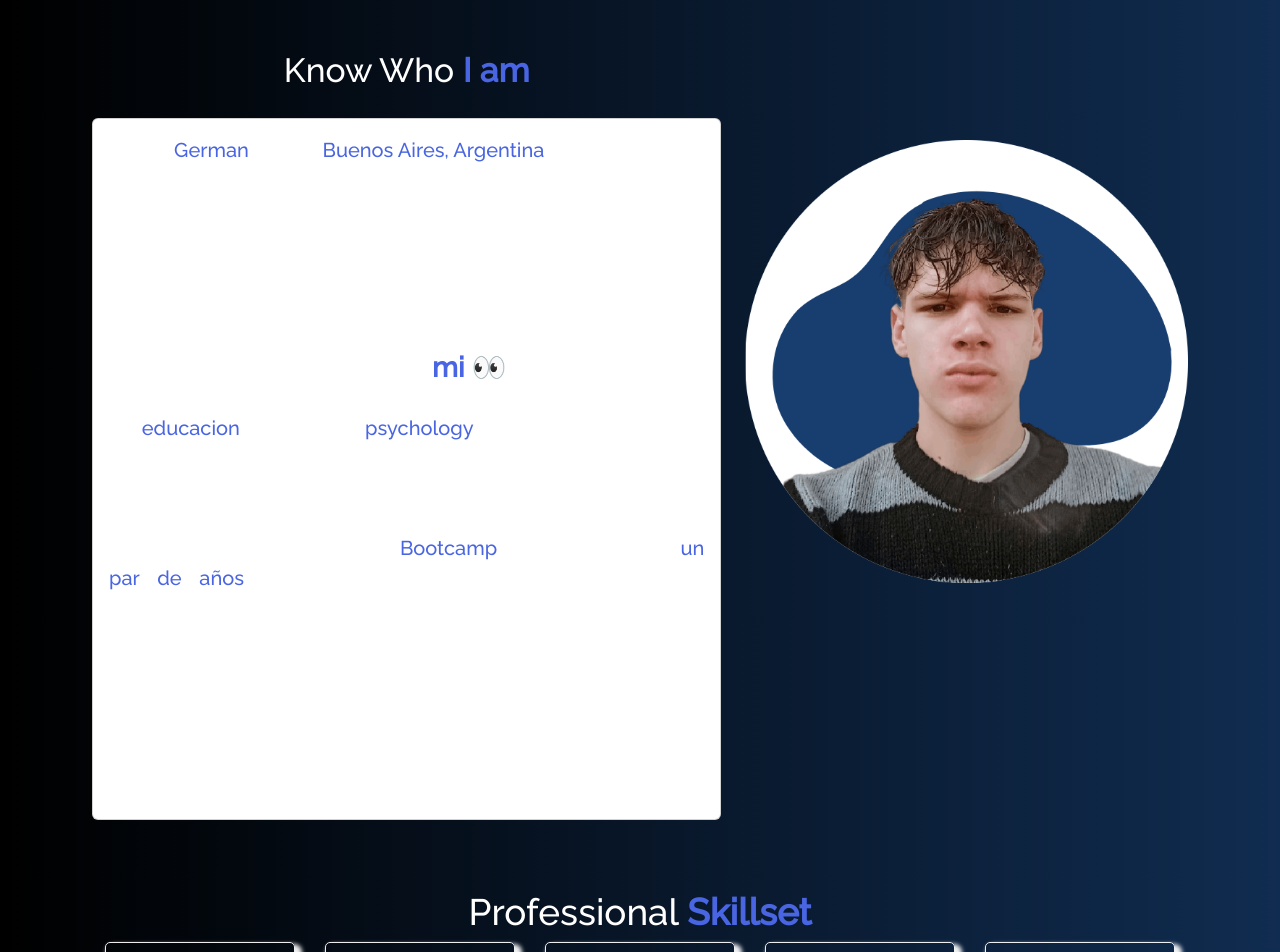
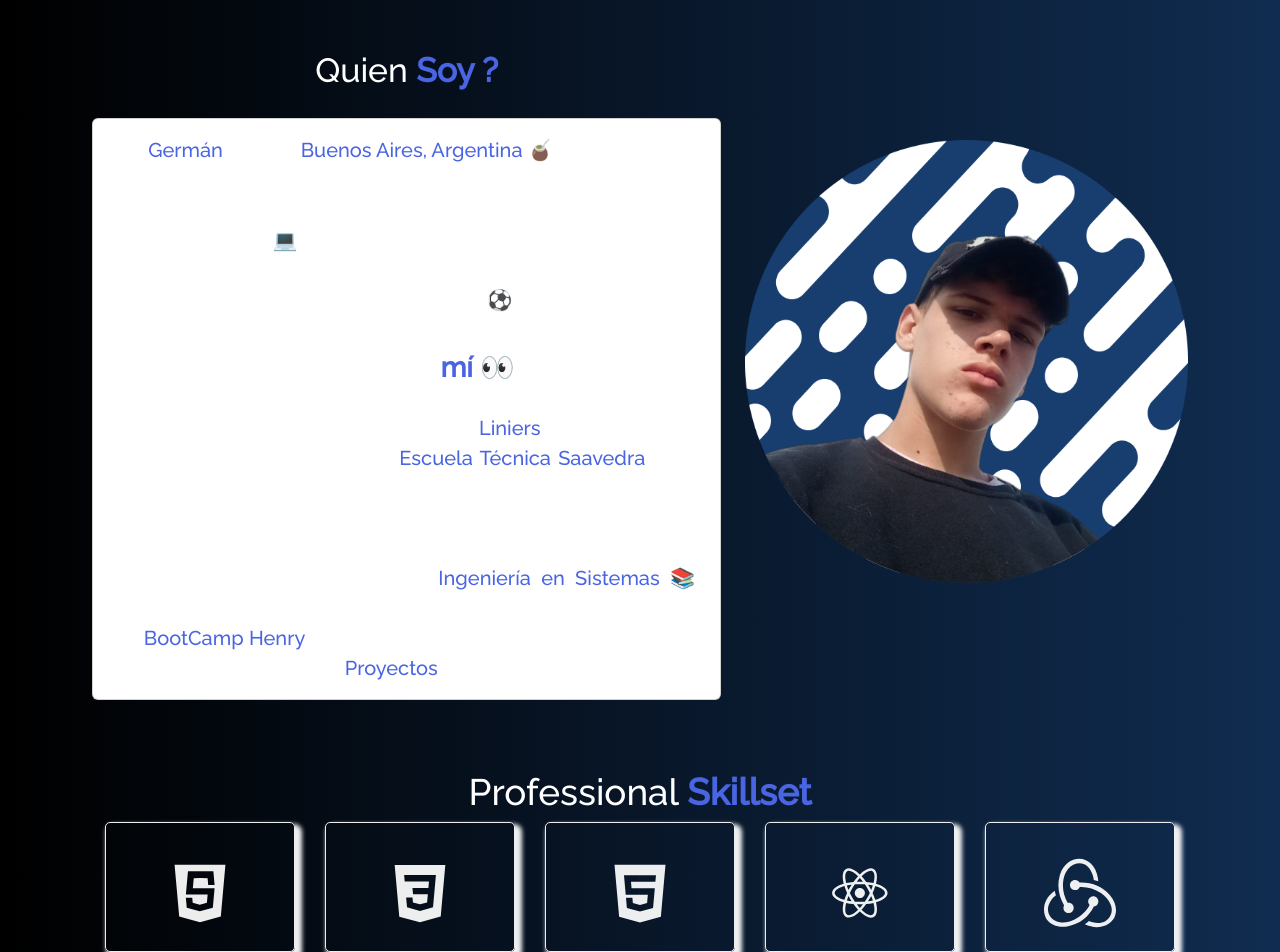
Before and after one commit to German-Bisutti/Portafolio, a React (Create React App) app: page /about in a window 1280 px wide. Shown: the part 140-1092 px from the top of the page. Built offline with nearby package versions, Linux system fonts and the light colour scheme.

Commit message:
Commit 1.0.5

```diff
--- /dev/null
+++ b/src/components/Calendly/Calendly.jsx
@@ -0,0 +1,24 @@
+import React, { useEffect } from "react";
+
+const Calendly = () => {
+  useEffect(() => {
+    const script = document.createElement("script");
+    script.src = "https://assets.calendly.com/assets/external/widget.js";
+    script.async = true;
+    document.body.appendChild(script);
+
+    return () => {
+      document.body.removeChild(script);
+    };
+  }, []);
+
+  return (
+    <div
+      className="calendly-inline-widget"
+      data-url="https://calendly.com/germanbisutti?hide_landing_page_details=1&hide_gdpr_banner=1&primary_color=183e70"
+      style={{ minWidth: 320, height: 400 }}
+    />
+  );
+};
+
+export default Calendly;
--- a/src/views/About/About.jsx
+++ b/src/views/About/About.jsx
@@ -2,7 +2,8 @@ import React from "react";
 import { Container, Row, Col } from "react-bootstrap";
 import Techstack from "./Techstack";
 import Aboutcard from "./AboutCart";
-import laptopImg from "../../assets/profile-pic.png";
+import Calendly from "../../components/Calendly/Calendly";
+import laptopImg from "../../assets/profile-pic2.png";
 
 function About() {
   return (
@@ -18,7 +19,7 @@ function About() {
             }}
           >
             <h1 style={{ fontSize: "2.1em", paddingBottom: "20px" }}>
-              Know Who <strong className="purple">I am</strong>
+              Quien <strong className="purple">Soy ?</strong>
             </h1>
             <Aboutcard />
           </Col>
@@ -33,7 +34,6 @@ function About() {
         <h1 className="project-heading">
           Professional <strong className="purple">Skillset </strong>
         </h1>
-
         <Techstack />
       </Container>
     </Container>
--- a/src/views/About/AboutCart.jsx
+++ b/src/views/About/AboutCart.jsx
@@ -7,36 +7,32 @@ function AboutCard() {
       <Card.Body>
         <blockquote className="blockquote mb-0">
           <p style={{ textAlign: "justify" }}>
-            Yo soy <span className="purple">German </span>
-            Soy de
-            <span className="purple"> Buenos Aires, Argentina </span>.
+            Soy <span className="purple">Germán</span>. Soy de
+            <span className="purple"> Buenos Aires, Argentina 🧉</span>.
             <br />
             <br />
-            Me encanta programar y solucionar problemas en el ambito de la
-            programacion, aunque no me llevo bien con los estilos hago lo que
-            puedo con eso.Me gusta jugar videojuegos y hacer deporte como ir al
-            gym o jugar al Football con mis amigos
+            Me encanta programar y solucionar problemas en el ámbito de la
+            programación 💻, aunque no me llevo bien con los estilos, hago lo
+            que puedo con eso. Me gusta jugar videojuegos y hacer deporte, como
+            ir al gym o jugar al fútbol ⚽ con mis amigos.
           </p>
           <h3 style={{ paddingBottom: "20px", paddingTop: "20px" }}>
-            Mas sobr <strong className="purple">mi </strong> 👀
+            Más sobre <strong className="purple">mí</strong> 👀
           </h3>
           <p style={{ textAlign: "justify" }}>
-            Mi
-            <span className="purple"> educacion</span> estudie en
-            <span className="purple"> psychology</span> Lorem ipsum dolor sit
-            amet consectetur adipisicing elit. Iusto rerum a nobis. Accusantium,
-            tenetur illum exercitationem ea sunt mollitia non ipsum soluta.
-            Atque minima perferendis pariatur laboriosam doloremque quae natus?.
-            But
-            <span className="purple"> Bootcamp</span>. Estudie en Henry
-            <span className="purple"> un par de años </span>
-            Lorem ipsum dolor sit, amet consectetur adipisicing elit. Aspernatur
-            provident quod architecto deleniti pariatur numquam fuga eius ex
-            illum itaque, veniam, beatae et illo inventore ducimus! Nostrum
-            veritatis quis repudiandae? Lorem ipsum dolor sit amet consectetur
-            adipisicing elit. Impedit, officia, perferendis quaerat aspernatur
-            iste eius dolor id, cum adipisci odio inventore maxime cupiditate
-            consequatur repellat quidem minus quae delectus eligendi.
+            Actualmente estoy viviendo en
+            <span className="purple"> Liniers</span>. Mis estudios secundarios
+            los terminé en la
+            <span className="purple"> Escuela Técnica Saavedra</span>, en la
+            cual desarrollé muchas habilidades técnicas y blandas para el
+            trabajo y la vida cotidiana. Mi padre es Licenciado en Marketing y
+            mi madre es Veterinaria, recibida en la UBA. Yo personalmente estoy
+            estudiando
+            <span className="purple"> Ingeniería en Sistemas</span> 📚. También
+            la mayor parte de mis conocimientos vienen de parte del
+            <span className="purple"> BootCamp Henry</span>, en el cual
+            desarrollé mis saberes y realicé algunos de mis primeros
+            <span className="purple"> Proyectos</span>.
           </p>
         </blockquote>
       </Card.Body>
--- a/src/views/About/Techstack.jsx
+++ b/src/views/About/Techstack.jsx
@@ -1,23 +1,35 @@
 import React from "react";
 import { Col, Row } from "react-bootstrap";
 import {
-  DiJsBadge,
   DiReact,
   DiCss3,
-  DiSass,
   DiGit,
   DiNodejs,
+  DiPostgresql,
+  DiDatabase,
+  DiHtml5,
+  DiJavascript,
 } from "react-icons/di";
+import { SiRedux } from "react-icons/si";
 import { SiTypescript, SiJest } from "react-icons/si";
 
 function Techstack() {
   return (
     <Row style={{ justifyContent: "center", paddingBottom: "50px" }}>
       <Col xs={4} md={2} className="tech-icons">
-        <DiJsBadge />
+        <DiJavascript />
+      </Col>
+      <Col xs={4} md={2} className="tech-icons">
+        <DiCss3 />
+      </Col>
+      <Col xs={4} md={2} className="tech-icons">
+        <DiHtml5 />
       </Col>
       <Col xs={4} md={2} className="tech-icons">
         <DiReact />
+      </Col>
+      <Col xs={4} md={2} className="tech-icons">
+        <SiRedux />
       </Col>
       <Col xs={4} md={2} className="tech-icons">
         <DiNodejs />
@@ -26,16 +38,16 @@ function Techstack() {
         <SiTypescript />
       </Col>
       <Col xs={4} md={2} className="tech-icons">
-        <DiCss3 />
-      </Col>
-      <Col xs={4} md={2} className="tech-icons">
-        <DiSass />
-      </Col>
-      <Col xs={4} md={2} className="tech-icons">
         <SiJest />
       </Col>
       <Col xs={4} md={2} className="tech-icons">
         <DiGit />
+      </Col>
+      <Col xs={4} md={2} className="tech-icons">
+        <DiPostgresql />
+      </Col>
+      <Col xs={4} md={2} className="tech-icons">
+        <DiDatabase />
       </Col>
     </Row>
   );
```
Also changed, not shown: src/assets/profile-pic2.png (added).
